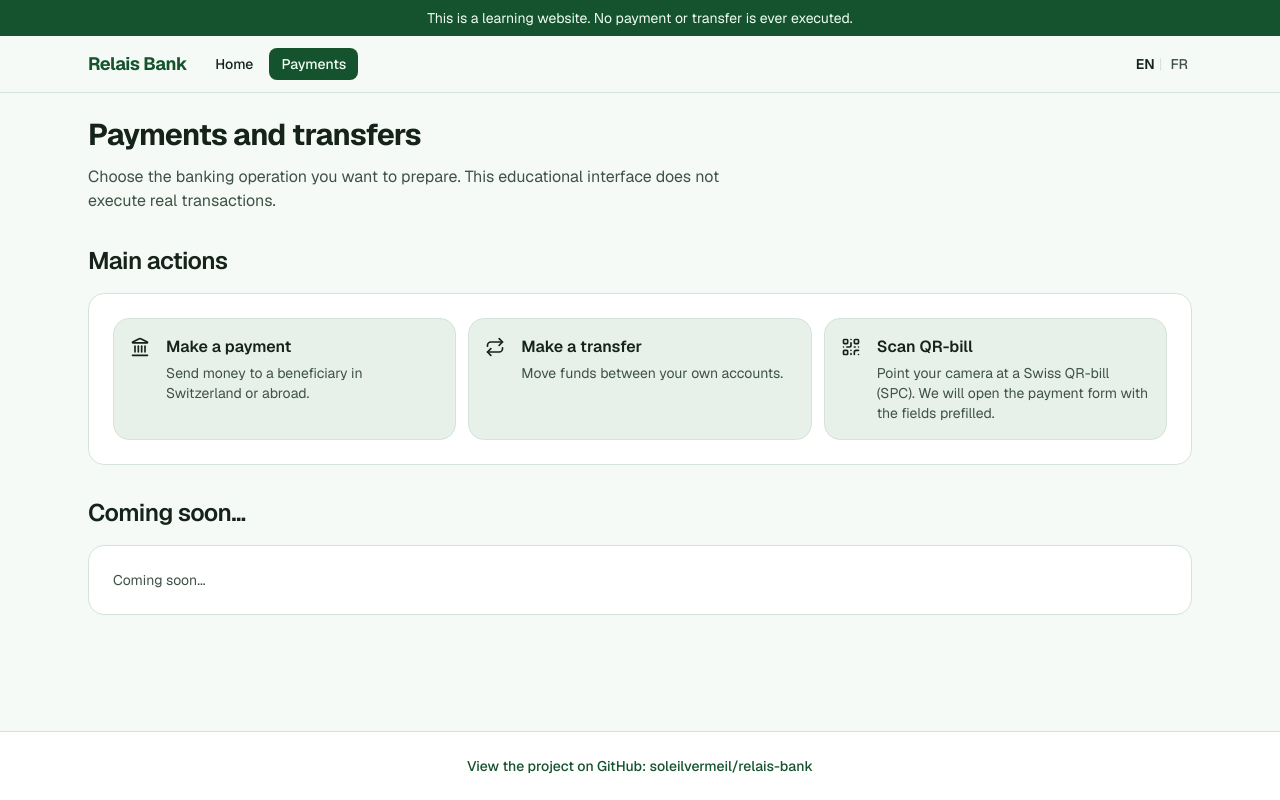
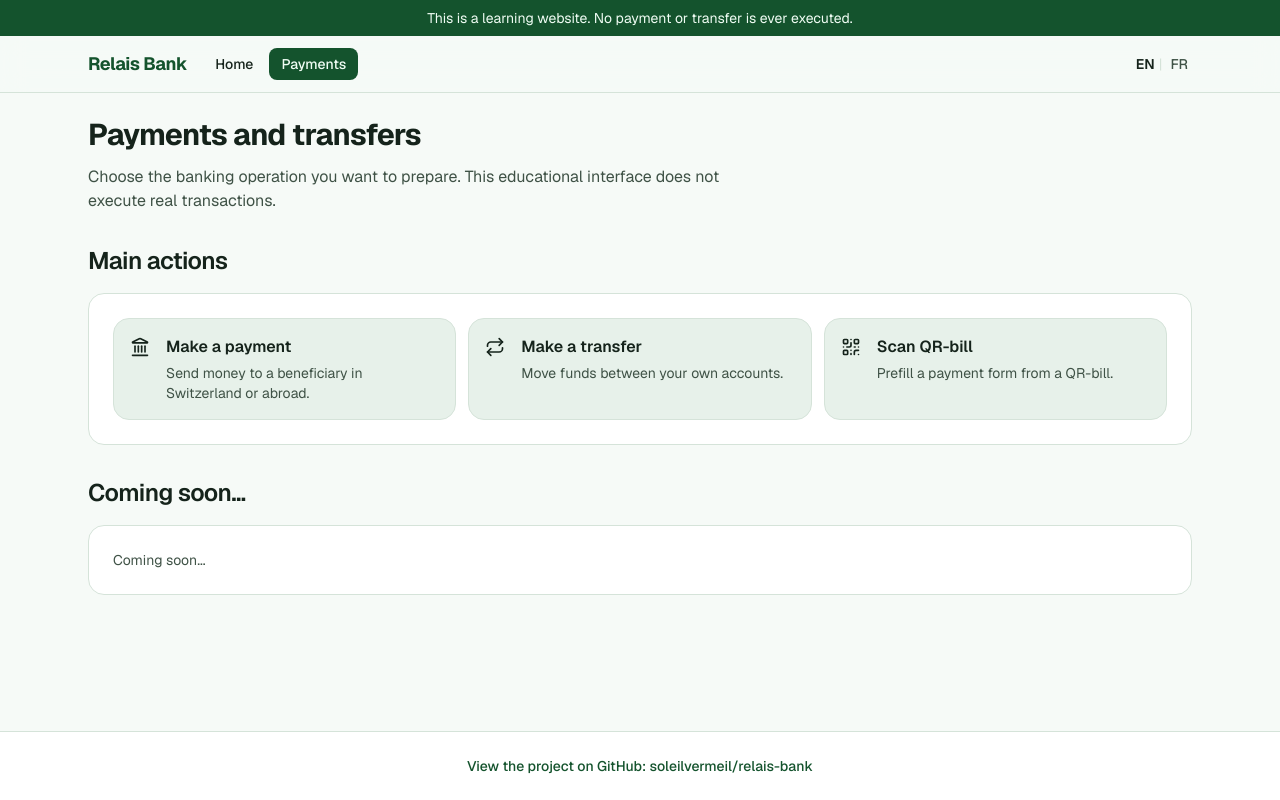
Before and after one commit to soleilvermeil/relais-bank3, a Next.js app: page /payments in a window 1280 px wide. Built offline with nearby package versions, Linux system fonts and the light colour scheme; no server answers.

Commit message:
feat: improve payment actions visuals and labels

```diff
--- a/app/payments/page.tsx
+++ b/app/payments/page.tsx
@@ -19,13 +19,13 @@ export default async function PaymentsPage() {
 
         <section className="space-y-4">
           <SectionTitle as="h2">{t("bankPaymentsLanding.mainActionsTitle")}</SectionTitle>
-          <div className="grid gap-3 rounded-2xl border border-card-border bg-card p-4 sm:grid-cols-3 sm:p-6">
+          <div className="grid auto-rows-fr gap-3 rounded-2xl border border-card-border bg-card p-4 sm:grid-cols-3 sm:p-6">
             <Link
               href="/make-payment"
-              className="flex h-full w-full items-start gap-4 rounded-2xl border border-card-border bg-muted p-4 text-left text-foreground transition hover:bg-card-border/40 focus-visible:ring-2 focus-visible:ring-ring focus-visible:ring-offset-2 focus-visible:ring-offset-background"
+              className="grid h-full w-full grid-cols-[auto_1fr] items-start gap-4 rounded-2xl border border-card-border bg-muted p-4 text-left text-foreground transition hover:bg-card-border/40 focus-visible:ring-2 focus-visible:ring-ring focus-visible:ring-offset-2 focus-visible:ring-offset-background"
             >
               <Landmark className="mt-0.5 size-5 shrink-0" aria-hidden="true" />
-              <div className="space-y-1">
+              <div className="flex h-full flex-col gap-1">
                 <h3 className="text-base font-semibold text-foreground">
                   {t("bankPaymentsLanding.cards.paymentTitle")}
                 </h3>
@@ -37,10 +37,10 @@ export default async function PaymentsPage() {
 
             <Link
               href="/make-transfer"
-              className="flex h-full w-full items-start gap-4 rounded-2xl border border-card-border bg-muted p-4 text-left text-foreground transition hover:bg-card-border/40 focus-visible:ring-2 focus-visible:ring-ring focus-visible:ring-offset-2 focus-visible:ring-offset-background"
+              className="grid h-full w-full grid-cols-[auto_1fr] items-start gap-4 rounded-2xl border border-card-border bg-muted p-4 text-left text-foreground transition hover:bg-card-border/40 focus-visible:ring-2 focus-visible:ring-ring focus-visible:ring-offset-2 focus-visible:ring-offset-background"
             >
               <Repeat className="mt-0.5 size-5 shrink-0" aria-hidden="true" />
-              <div className="space-y-1">
+              <div className="flex h-full flex-col gap-1">
                 <h3 className="text-base font-semibold text-foreground">
                   {t("bankPaymentsLanding.cards.transferTitle")}
                 </h3>
@@ -52,10 +52,10 @@ export default async function PaymentsPage() {
 
             <Link
               href="/scan-qr"
-              className="flex h-full w-full items-start gap-4 rounded-2xl border border-card-border bg-muted p-4 text-left text-foreground transition hover:bg-card-border/40 focus-visible:ring-2 focus-visible:ring-ring focus-visible:ring-offset-2 focus-visible:ring-offset-background"
+              className="grid h-full w-full grid-cols-[auto_1fr] items-start gap-4 rounded-2xl border border-card-border bg-muted p-4 text-left text-foreground transition hover:bg-card-border/40 focus-visible:ring-2 focus-visible:ring-ring focus-visible:ring-offset-2 focus-visible:ring-offset-background"
             >
               <QrCode className="mt-0.5 size-5 shrink-0" aria-hidden="true" />
-              <div className="space-y-1">
+              <div className="flex h-full flex-col gap-1">
                 <h3 className="text-base font-semibold text-foreground">
                   {t("bankPaymentsLanding.cards.scanTitle")}
                 </h3>
--- a/locales/en/common.json
+++ b/locales/en/common.json
@@ -92,7 +92,7 @@
       "transferDescription": "Move funds between your own accounts.",
       "transferCta": "Go to transfer form",
       "scanTitle": "Scan QR-bill",
-      "scanDescription": "Point your camera at a Swiss QR-bill (SPC). We will open the payment form with the fields prefilled.",
+      "scanDescription": "Prefill a payment form from a QR-bill.",
       "scanCta": "Open scanner"
     }
   },
--- a/locales/fr/common.json
+++ b/locales/fr/common.json
@@ -91,8 +91,8 @@
       "transferTitle": "Effectuer un transfert",
       "transferDescription": "Deplacez des fonds entre vos propres comptes.",
       "transferCta": "Aller au formulaire de transfert",
-      "scanTitle": "Scanner un QR-facture",
-      "scanDescription": "Pointez la camera vers un QR-facture suisse (SPC). Le formulaire de paiement s'ouvrira avec les champs pre-remplis.",
+      "scanTitle": "Scanner une QR-facture",
+      "scanDescription": "Pré-remplissez un formulaire de paiement à partir d'une QR-facture.",
       "scanCta": "Ouvrir le scanner"
     }
   },
```
